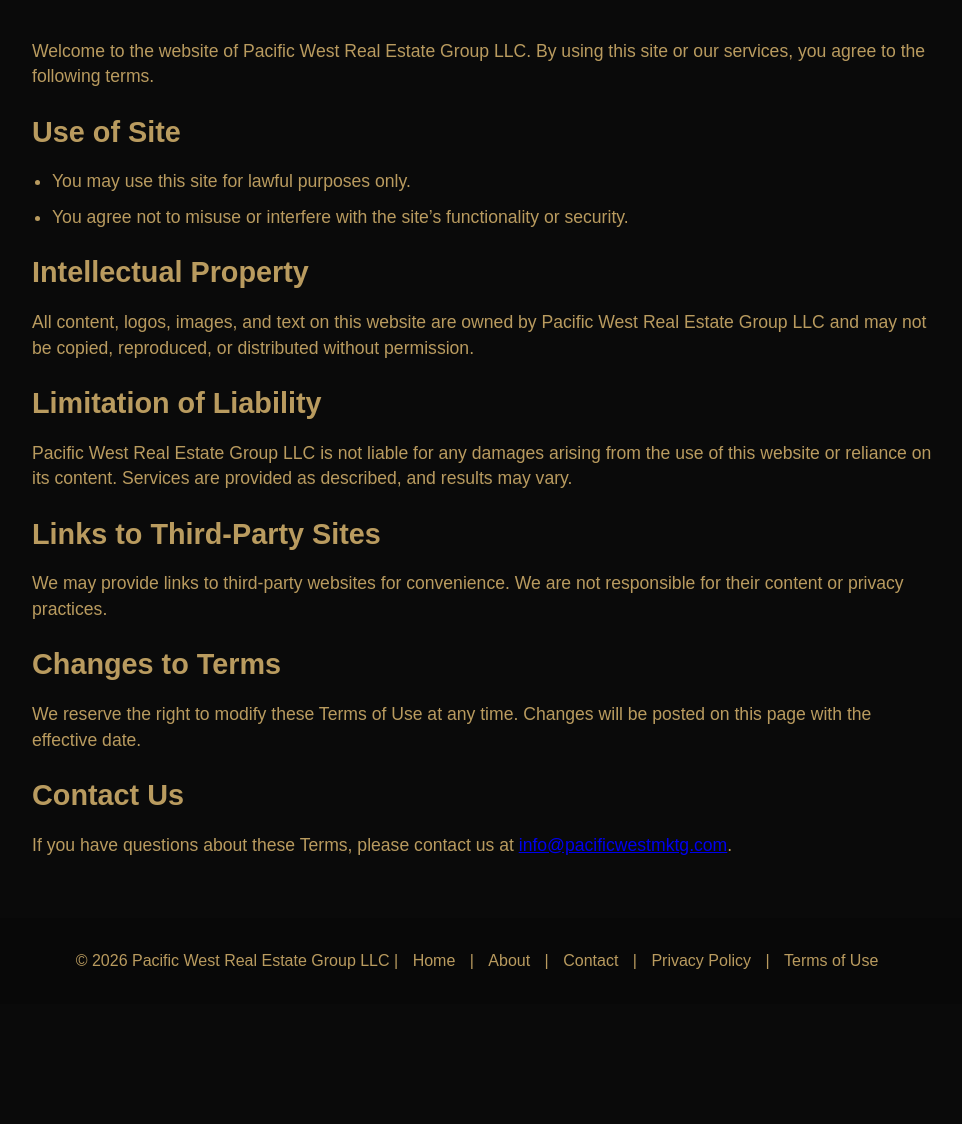
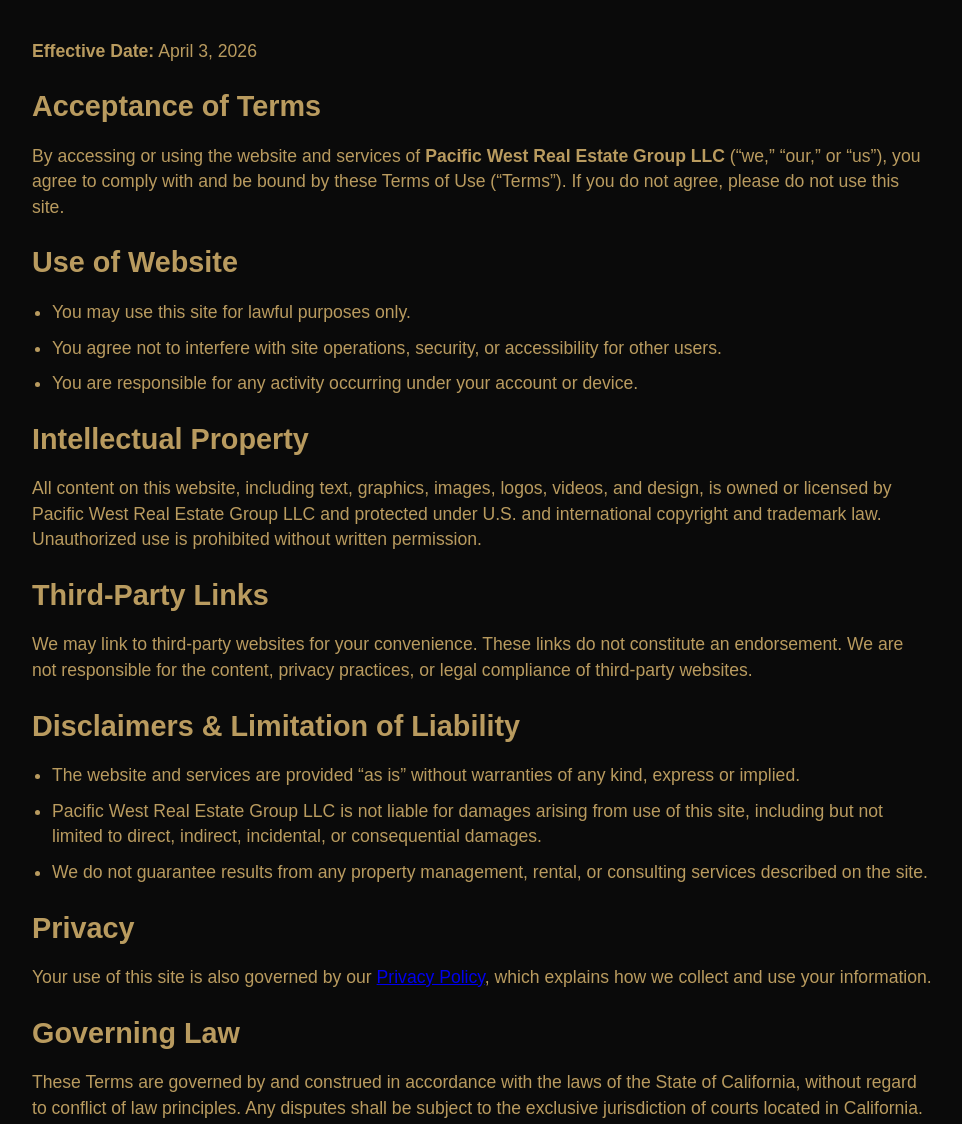
Before and after one commit to sellersben/pacificwestmktg.com, a plain HTML site: page terms.html in a window 1280 px wide. Shown: the part 300-1424 px from the top of the page, without its empty margins (158-1120 px from the left). Before the commit the page ends 1304 px from the top, so only its background shows below. Drawn offline with Linux system fonts and the light colour scheme.

Commit message:
Update terms.html

```diff
--- a/terms.html
+++ b/terms.html
@@ -13,8 +13,6 @@
       padding: 0;
       line-height: 1.6em;
     }
-
-    /* --- NAVIGATION BAR --- */
     nav {
       position: sticky;
       top: 0;
@@ -25,20 +23,9 @@
       padding: 15px 0;
       z-index: 1000;
     }
-    nav a {
-      color: #B99B5F;
-      text-decoration: none;
-      font-weight: bold;
-      margin: 0 20px;
-      font-size: 1.1em;
-      transition: 0.3s;
-    }
+    nav a { color: #B99B5F; text-decoration: none; margin: 0 20px; font-weight: bold; font-size: 1.1em; transition: 0.3s; }
     nav a:hover { color: #ffffff; }
-
-    header {
-      padding: 80px 20px 40px 20px;
-      text-align: center;
-    }
+    header { padding: 80px 20px 40px 20px; text-align: center; }
     h1 { font-size: 2.5em; text-shadow: 1px 1px 2px #000; margin-bottom: 20px; }
     h2 { font-size: 1.8em; margin-top: 30px; }
     p, li { font-size: 1.1em; margin: 10px 0; }
@@ -55,9 +42,7 @@
       transition: 0.3s;
     }
     a.button:hover { background: #a88c50; }
-
     .content { max-width: 900px; margin: 0 auto 60px; padding: 0 20px; text-align: left; }
-
     footer {
       background: #080808;
       padding: 30px 20px;
@@ -71,7 +56,6 @@
 </head>
 <body>
 
-  <!-- NAVIGATION BAR -->
   <nav>
     <a href="index.html">Home</a>
     <a href="about.html">About</a>
@@ -87,28 +71,48 @@
   </header>
 
   <div class="content">
-    <p>Welcome to the website of Pacific West Real Estate Group LLC. By using this site or our services, you agree to the following terms.</p>
+    <p><strong>Effective Date:</strong> April 3, 2026</p>
 
-    <h2>Use of Site</h2>
+    <h2>Acceptance of Terms</h2>
+    <p>By accessing or using the website and services of <strong>Pacific West Real Estate Group LLC</strong> (“we,” “our,” or “us”), you agree to comply with and be bound by these Terms of Use (“Terms”). If you do not agree, please do not use this site.</p>
+
+    <h2>Use of Website</h2>
     <ul>
       <li>You may use this site for lawful purposes only.</li>
-      <li>You agree not to misuse or interfere with the site’s functionality or security.</li>
+      <li>You agree not to interfere with site operations, security, or accessibility for other users.</li>
+      <li>You are responsible for any activity occurring under your account or device.</li>
     </ul>
 
     <h2>Intellectual Property</h2>
-    <p>All content, logos, images, and text on this website are owned by Pacific West Real Estate Group LLC and may not be copied, reproduced, or distributed without permission.</p>
+    <p>All content on this website, including text, graphics, images, logos, videos, and design, is owned or licensed by Pacific West Real Estate Group LLC and protected under U.S. and international copyright and trademark law. Unauthorized use is prohibited without written permission.</p>
 
-    <h2>Limitation of Liability</h2>
-    <p>Pacific West Real Estate Group LLC is not liable for any damages arising from the use of this website or reliance on its content. Services are provided as described, and results may vary.</p>
+    <h2>Third-Party Links</h2>
+    <p>We may link to third-party websites for your convenience. These links do not constitute an endorsement. We are not responsible for the content, privacy practices, or legal compliance of third-party websites.</p>
 
-    <h2>Links to Third-Party Sites</h2>
-    <p>We may provide links to third-party websites for convenience. We are not responsible for their content or privacy practices.</p>
+    <h2>Disclaimers & Limitation of Liability</h2>
+    <ul>
+      <li>The website and services are provided “as is” without warranties of any kind, express or implied.</li>
+      <li>Pacific West Real Estate Group LLC is not liable for damages arising from use of this site, including but not limited to direct, indirect, incidental, or consequential damages.</li>
+      <li>We do not guarantee results from any property management, rental, or consulting services described on the site.</li>
+    </ul>
+
+    <h2>Privacy</h2>
+    <p>Your use of this site is also governed by our <a href="privacy.html">Privacy Policy</a>, which explains how we collect and use your information.</p>
+
+    <h2>Governing Law</h2>
+    <p>These Terms are governed by and construed in accordance with the laws of the State of California, without regard to conflict of law principles. Any disputes shall be subject to the exclusive jurisdiction of courts located in California.</p>
 
     <h2>Changes to Terms</h2>
-    <p>We reserve the right to modify these Terms of Use at any time. Changes will be posted on this page with the effective date.</p>
+    <p>We reserve the right to update or modify these Terms at any time. Changes will be posted on this page with a revised effective date. Your continued use of the site constitutes acceptance of the updated Terms.</p>
 
-    <h2>Contact Us</h2>
-    <p>If you have questions about these Terms, please contact us at <a href="mailto:info@pacificwestmktg.com">info@pacificwestmktg.com</a>.</p>
+    <h2>Severability</h2>
+    <p>If any provision of these Terms is found to be invalid or unenforceable, the remaining provisions will remain in full force and effect.</p>
+
+    <h2>Contact Information</h2>
+    <p>If you have questions about these Terms, please contact us at:</p>
+    <p>Email: <a href="mailto:info@pacificwestmktg.com">info@pacificwestmktg.com</a><br>
+    Phone: <a href="tel:13106477948">(310) 647-7948</a><br>
+    Address: Big Bear Lake, CA</p>
   </div>
 
   <footer>
```
